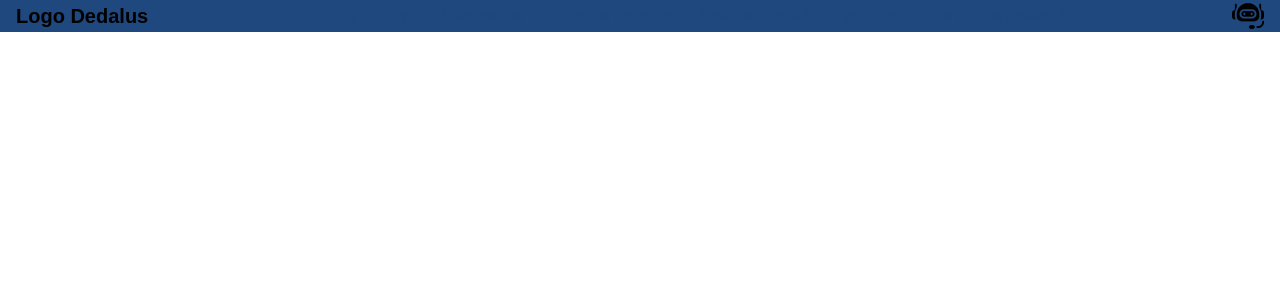
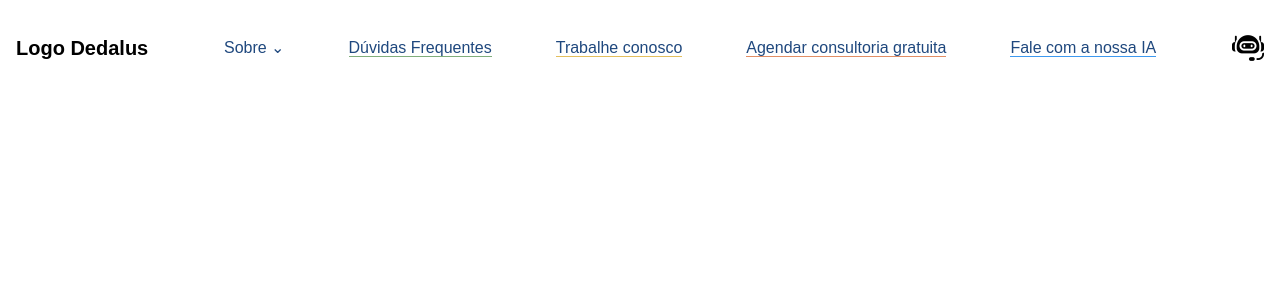
Before and after one commit to dedalusbi/site-dedalus-2.0, an Angular app: page / in a window 1280 px wide. Shown: the top 300 px of the page. Built offline with nearby package versions, Linux system fonts and the light colour scheme.

Commit message:
finalização navbar

```diff
--- a/src/app/header/header.component.html
+++ b/src/app/header/header.component.html
@@ -1,13 +1,19 @@
-<header class="bg-myblue">
+<header class="mt-8">
     <div class="container mx-auto px-4 flex justify-between items-center">
         <div class="font-bold text-xl">Logo Dedalus</div>
-        <nav>
-            <ul class="flex space-x-6">
-                <li><a href="#" class="text-myblue">Sobre</a></li>
-                <li><a href="#" class="text-myblue">Dúvidas Frequentes</a></li>
-                <li><a href="#" class="text-myblue">Trabalhe conosco</a></li>
-                <li><a href="#" class="text-myblue">Agendar consultoria gratuita</a></li>
-                <li><a href="#" class="text-myblue">Fale com a nossa IA</a></li>
+        <nav class="mx-0">
+            <ul class="flex space-x-16">
+                <li class="relative group pb-0">
+                    <a href="#" class="text-myblue">Sobre <span class="group-hover:rotate-180 transform transition-transform duration-300">&#x2304;</span></a>
+                    <ul class="absolute hidden group-hover:block bg-white shadow-lg rounded mt-0 py-2 pt-0 w-48">
+                        <li><a href="#" class="block px-4 py-2 text-myblue hover:bg-gray-200">Nossa operação</a></li>
+                        <li><a href="#" class="block px-4 py-2 text-myblue hover:bg-gray-200">Nossa missão</a></li>
+                    </ul>
+                </li>
+                <li><a href="#" class="text-myblue border-b border-light-green">Dúvidas Frequentes</a></li>
+                <li><a href="#" class="text-myblue border-b border-light-yellow">Trabalhe conosco</a></li>
+                <li><a href="#" class="text-myblue border-b border-light-orange">Agendar consultoria gratuita</a></li>
+                <li><a href="#" class="text-myblue border-b border-light-blue">Fale com a nossa IA</a></li>
             </ul>
         </nav>
         <div class="flex items-center">
--- a/tailwind.config.js
+++ b/tailwind.config.js
@@ -4,6 +4,11 @@ module.exports = {
         extend: {
             colors: {
                 'myblue': '#1F487E',
+                'light-green': '#80AE7B',
+                'light-yellow': '#E3BF5D',
+                'light-orange': '#E28E65',
+                'light-blue': '#3D99F0',
+
             },
             fontFamily: {
                 'sans': ['Creato Display', 'Roboto', 'Arial', 'sans-serif'],  // Example sans-serif font stack
```
